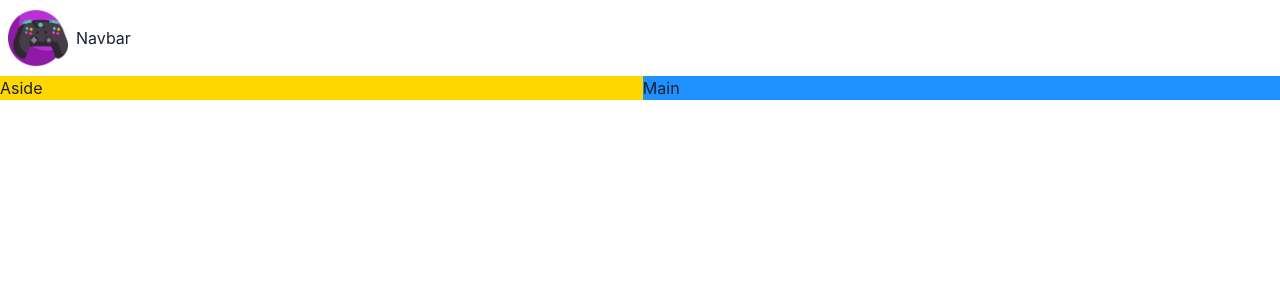
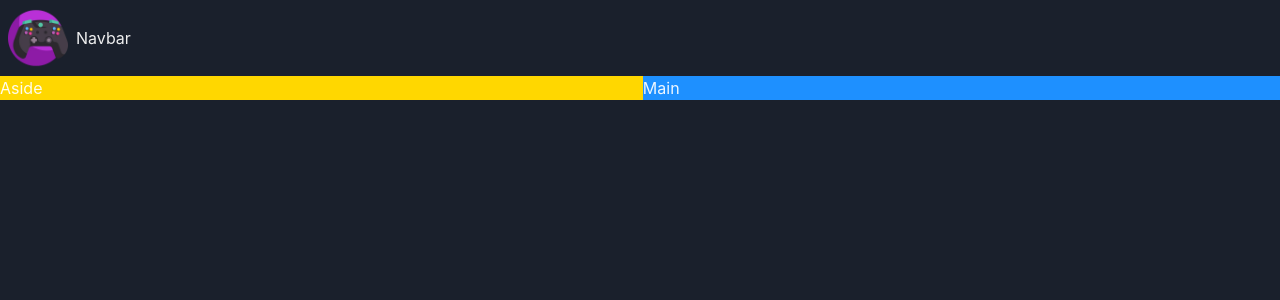
Before and after one commit to CodeChd/psy-games, a React (Vite) app: page / in a window 1280 px wide. Shown: the top 300 px of the page. Built offline with nearby package versions, Linux system fonts and the light colour scheme.

Commit message:
darkmode

```diff
--- a/src/main.tsx
+++ b/src/main.tsx
@@ -1,11 +1,13 @@
 import React from 'react'
 import ReactDOM from 'react-dom/client'
-import { ChakraProvider } from '@chakra-ui/react'
+import { ChakraProvider, ColorModeScript } from '@chakra-ui/react'
 import App from './App.tsx'
+import theme from './theme.ts'
 
 ReactDOM.createRoot(document.getElementById('root') as HTMLElement).render(
   <React.StrictMode>
-    <ChakraProvider>
+    <ChakraProvider theme={theme}>
+      <ColorModeScript initialColorMode={theme.config.initialColorMode}/>
       <App />
     </ChakraProvider>
   </React.StrictMode>,
--- /dev/null
+++ b/src/theme.ts
@@ -0,0 +1,10 @@
+import { extendTheme, ThemeConfig } from "@chakra-ui/react";
+
+
+const config: ThemeConfig = {
+    initialColorMode: "dark"
+}
+
+const theme = extendTheme({config})
+
+export default theme
```
